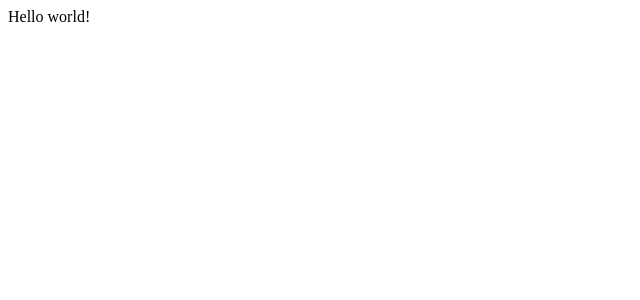
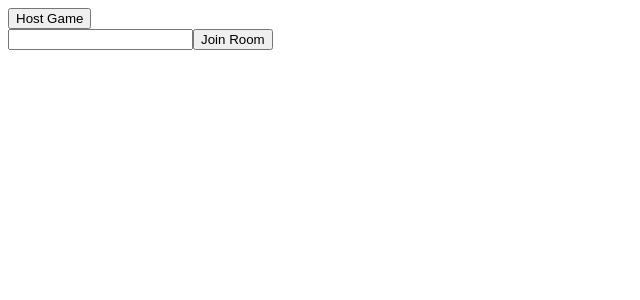
Before and after one commit to muchlogic/-name--game, a React (Vite) app in the folder client/: page / in a window 1280 px wide. Shown: the top 300 px of the page, without its empty margins (0-640 px from the left). Built offline with nearby package versions, Linux system fonts and the light colour scheme.

Commit message:
Added Home and Lobby Page

```diff
--- /dev/null
+++ b/client/src/routes/Home.jsx
@@ -0,0 +1,31 @@
+import { useEffect, useState } from "react"
+import { Link } from "react-router-dom"
+
+export default function Home(){
+    const [roomID, setroomID] = useState("")
+
+    function handleSubmit(e){
+        e.preventDefault()
+
+
+    }
+
+    return(
+        <>
+        <nav>
+            <Link to="/lobby">
+            <button>
+                Host Game
+            </button>
+            </Link>
+        </nav>
+
+        <div>
+            <form onSubmit={handleSubmit}>
+                <input type="text" id="item" value={roomID} onChange={e => setroomID(e.target.value)}/>
+                <button>Join Room</button>
+            </form>
+        </div>
+        </>
+    )
+}
--- /dev/null
+++ b/client/src/routes/Lobby.jsx
@@ -0,0 +1,7 @@
+export default function Lobby(){
+    return(
+        <>
+        <h1>Lobby</h1>
+        </>
+    )
+}
```
Also changed, not shown: client/src/main.jsx (+7 -1 lines).
